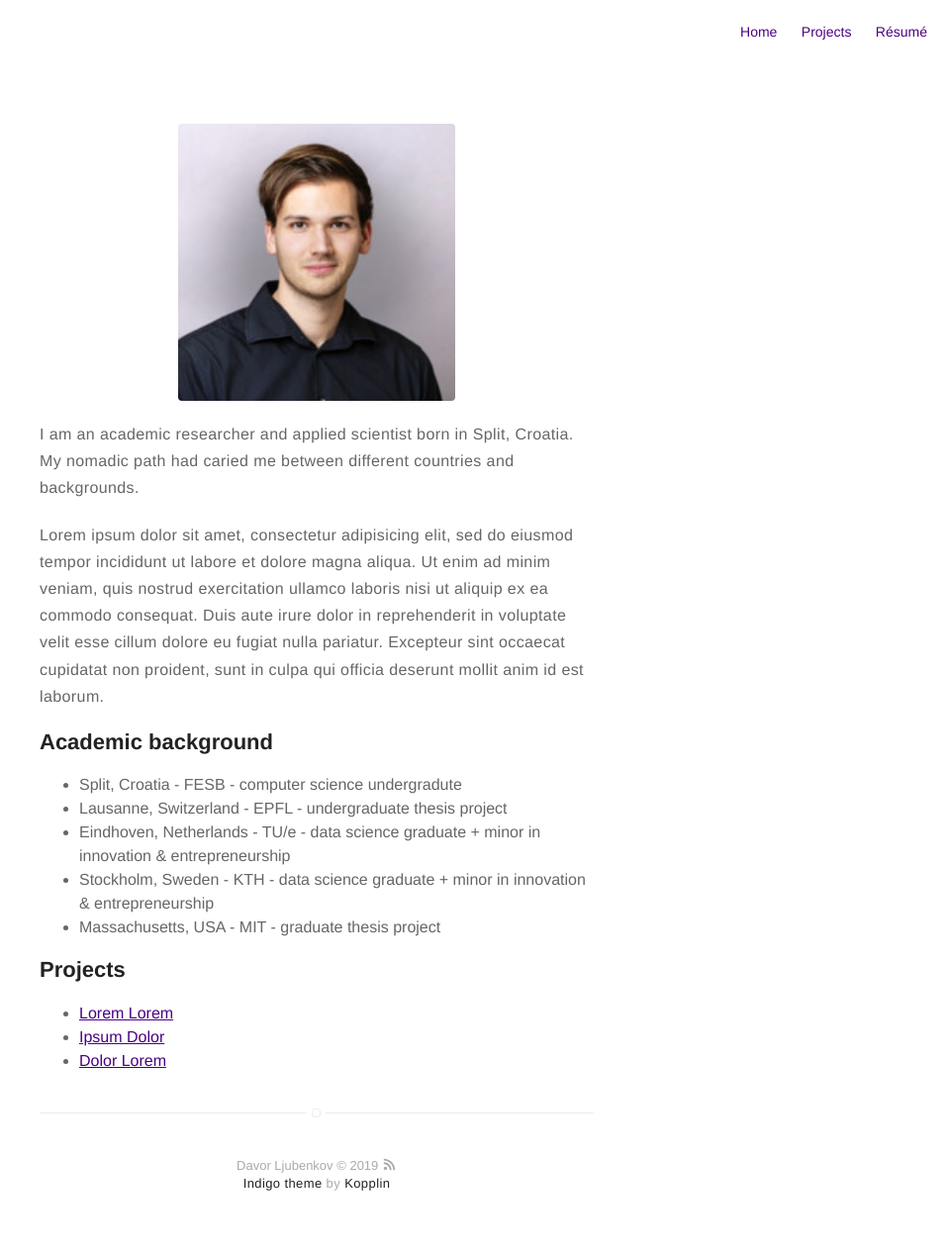
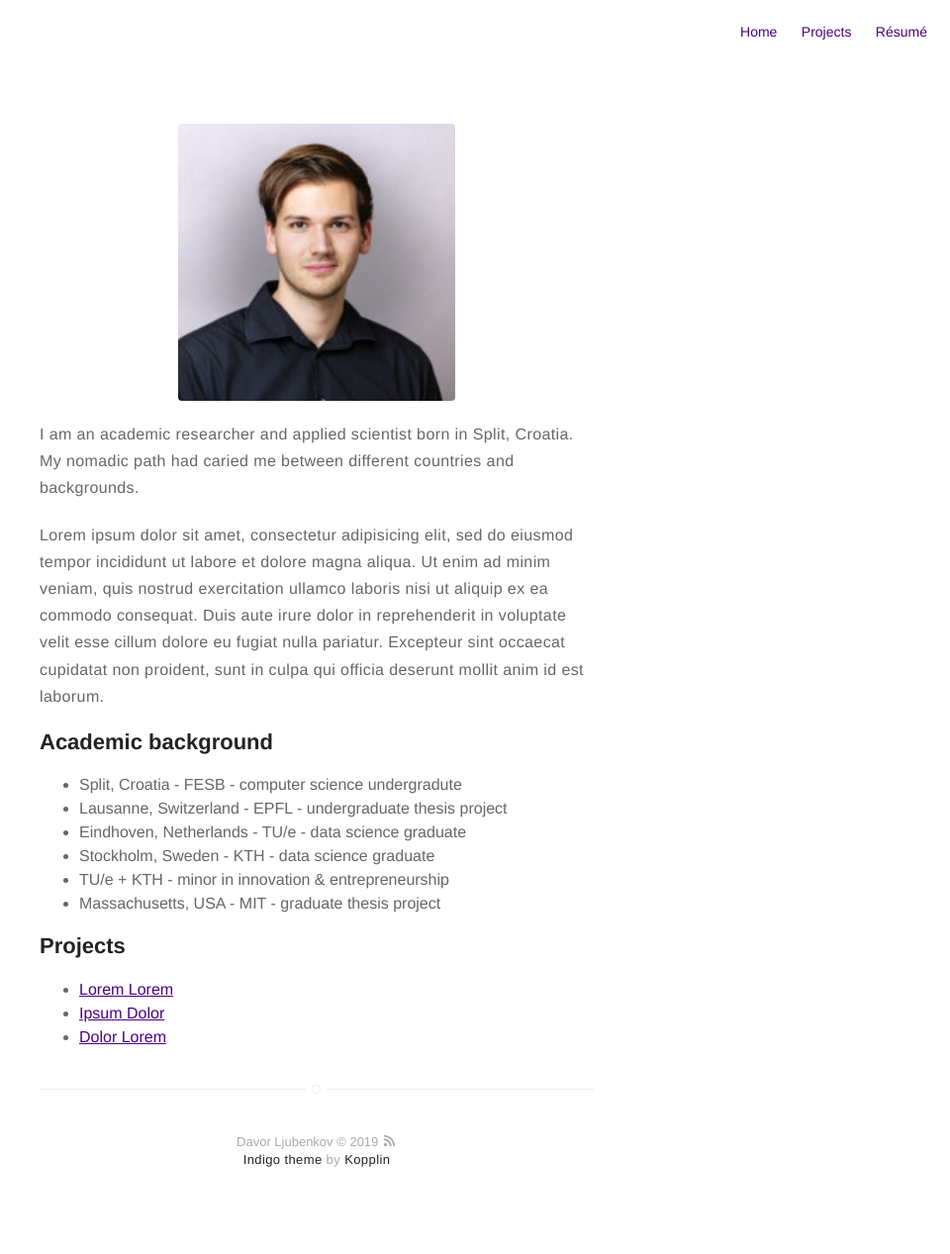
Before and after one commit to dljubenk/dljubenk.github.io, a Jekyll site: the page built from about.md, in a window 1280 px wide. Shown: the whole page at 99% size, without its empty margins (320-1280 px from the left). Built offline with Jekyll 4.4.1, drawn with Linux system fonts in a browser that asks for light colours; after the commit the page ends 1243 px from its top, so only the background shows below that.

Commit message:
Update about.md

```diff
--- a/about.md
+++ b/about.md
@@ -18,8 +18,9 @@ proident, sunt in culpa qui officia deserunt mollit anim id est laborum.</p>
 <ul class="skill-list">
 	<li>Split, Croatia - FESB - computer science undergradute</li>
 	<li>Lausanne, Switzerland - EPFL - undergraduate thesis project</li>
-	<li>Eindhoven, Netherlands - TU/e - data science graduate + minor in innovation & entrepreneurship</li>
-	<li>Stockholm, Sweden - KTH - data science graduate + minor in innovation & entrepreneurship</li>
+	<li>Eindhoven, Netherlands - TU/e - data science graduate</li>
+	<li>Stockholm, Sweden - KTH - data science graduate</li>
+	<li>TU/e + KTH - minor in innovation & entrepreneurship</li>
 	<li>Massachusetts, USA - MIT - graduate thesis project</li>
 </ul>
 
```
